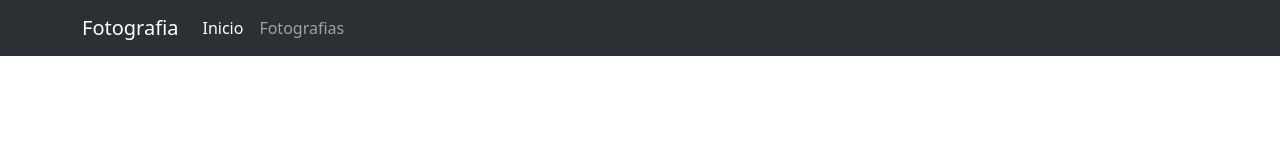
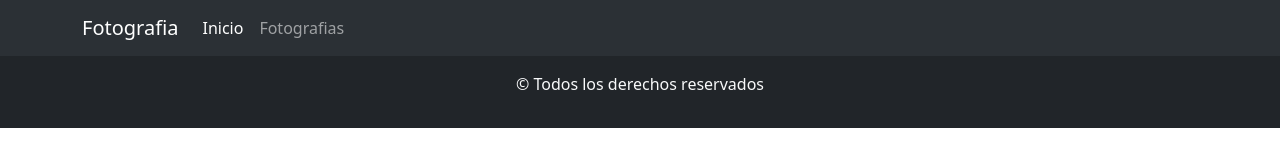
Before and after one commit to omarmatt31/Fotografia, a plain HTML site: page index.html in a window 1280 px wide. Drawn offline with nearby package versions, Linux system fonts and the light colour scheme.

Commit message:
agregue el texto en el footer

```diff
--- a/index.html
+++ b/index.html
@@ -44,7 +44,11 @@
       </nav>
     </header>
     <main></main>
-    <footer></footer>
+    <footer class="bg-dark text-light text-center py-3">
+        <div class="container">
+            <p>&copy; Todos los derechos reservados</p>
+        </div>
+    </footer>
     <script
       src="https://cdn.jsdelivr.net/npm/bootstrap@5.3.3/dist/js/bootstrap.bundle.min.js"
       integrity="sha384-YvpcrYf0tY3lHB60NNkmXc5s9fDVZLESaAA55NDzOxhy9GkcIdslK1eN7N6jIeHz"
```
